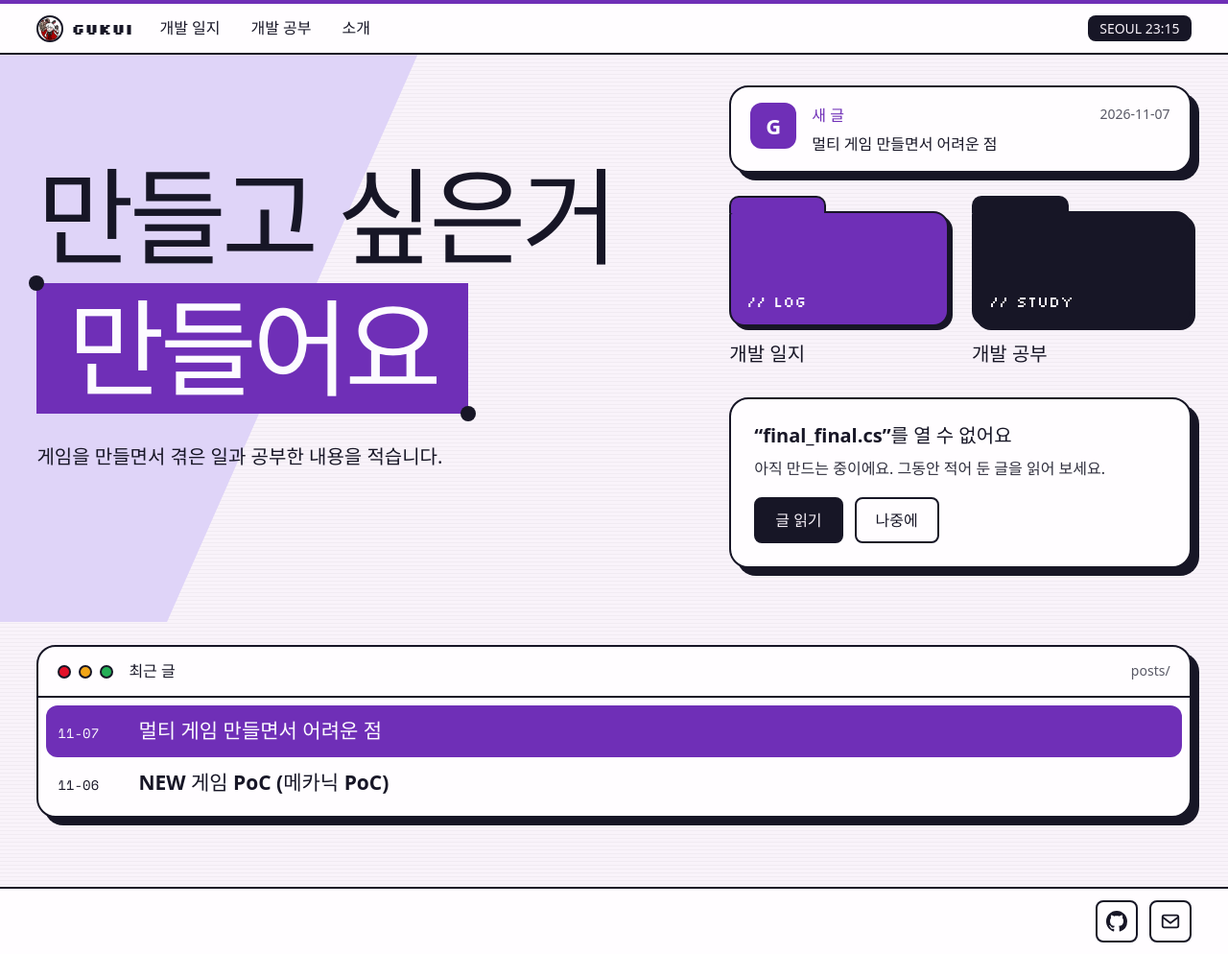
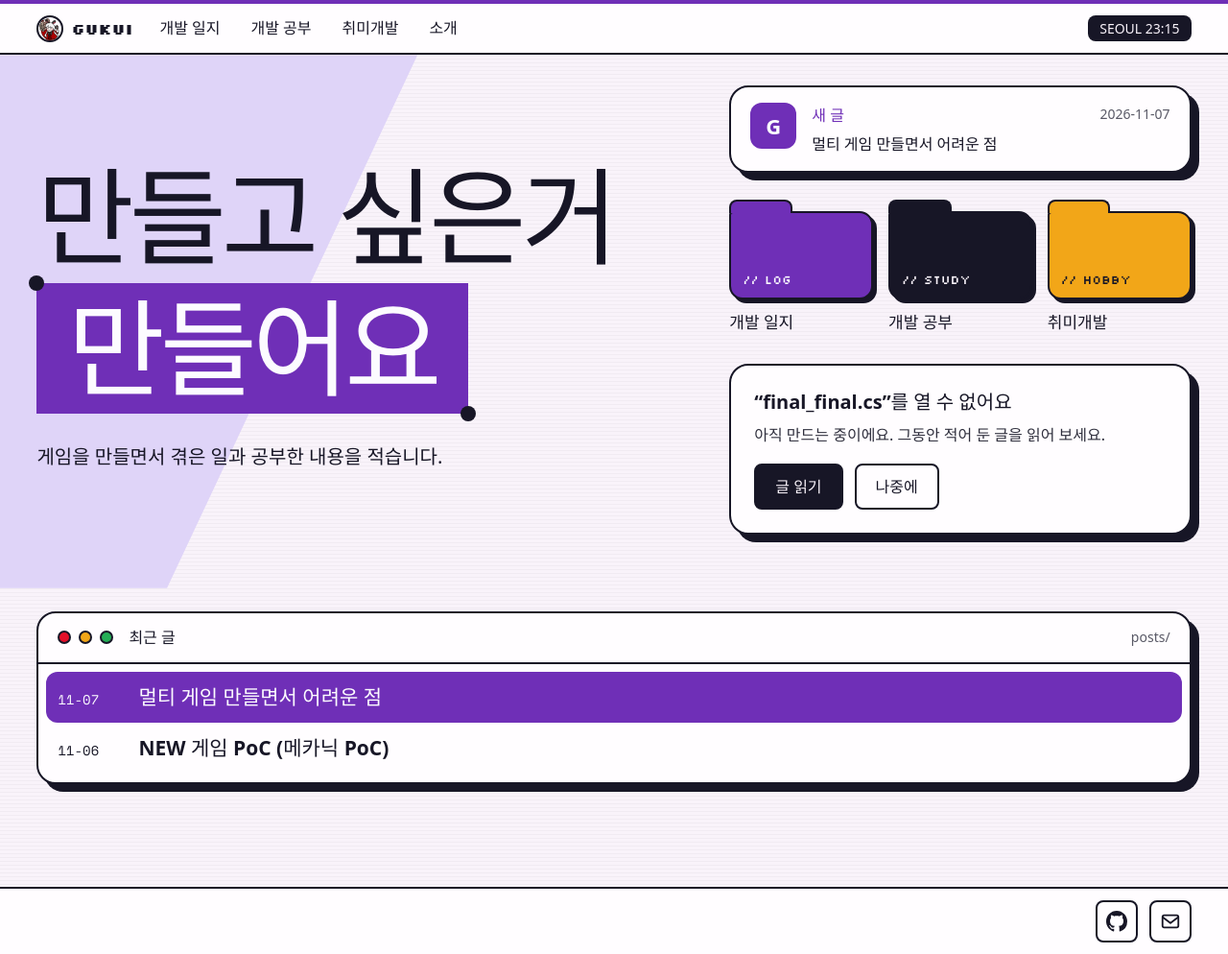
Before and after one commit to Gukui0516/Gukui0516.github.io, a Jekyll site: the page built from index.html, in a window 1280 px wide and 994 px high. Shown: the whole window at 96% size. Built offline with Jekyll 4.4.1, drawn with Linux system fonts in a browser that asks for light colours; some web fonts are replaced.

Commit message:
Add hobby development section

```diff
--- a/_data/categories.yml
+++ b/_data/categories.yml
@@ -1,2 +1,3 @@
 log: 개발 일지
 study: 개발 공부
+hobby: 취미개발
--- a/_includes/folders.html
+++ b/_includes/folders.html
@@ -1,4 +1,5 @@
 <div class="folders">
   <a class="folder" href="{{ '/log/' | relative_url }}"><span class="shape">// LOG</span>개발 일지</a>
   <a class="folder folder--ink" href="{{ '/study/' | relative_url }}"><span class="shape">// STUDY</span>개발 공부</a>
+  <a class="folder folder--hobby" href="{{ '/hobby/' | relative_url }}"><span class="shape">// HOBBY</span>취미개발</a>
 </div>
--- a/_layouts/default.html
+++ b/_layouts/default.html
@@ -19,6 +19,7 @@
     <nav class="menu" aria-label="주 메뉴">
       <a href="{{ '/log/' | relative_url }}"{% if page.url == '/log/' or page.categories contains 'log' %} aria-current="page"{% endif %}>개발 일지</a>
       <a href="{{ '/study/' | relative_url }}"{% if page.url == '/study/' or page.categories contains 'study' %} aria-current="page"{% endif %}>개발 공부</a>
+      <a href="{{ '/hobby/' | relative_url }}"{% if page.url == '/hobby/' or page.categories contains 'hobby' %} aria-current="page"{% endif %}>취미개발</a>
       <a href="{{ '/about/' | relative_url }}"{% if page.url == '/about/' %} aria-current="page"{% endif %}>소개</a>
     </nav>
     <span class="status" id="clock">SEOUL</span>
--- a/assets/css/main.css
+++ b/assets/css/main.css
@@ -65,13 +65,14 @@ p { margin: 0; }
 .toast small { color: var(--color-muted); font-size: 14px; white-space: nowrap; }
 .toast > span:last-child { grid-column: 2 / 4; font-size: 16px; line-height: 1.5; }
 
-.folders { margin-top: 12px; display: grid; grid-template-columns: repeat(2, minmax(0, 1fr)); gap: 24px; }
-.folder { display: block; color: var(--color-ink); font-size: 20px; font-weight: 700; text-decoration: none; transition: translate 120ms ease-out; }
+.folders { margin-top: 12px; display: grid; grid-template-columns: repeat(3, minmax(0, 1fr)); gap: 16px; }
+.folder { display: block; color: var(--color-ink); font-size: 17px; font-weight: 700; text-decoration: none; transition: translate 120ms ease-out; }
 .folder:hover { translate: 0 -4px; }
 .folder:active { translate: 0 2px; }
-.shape { position: relative; display: flex; align-items: flex-end; height: 120px; margin-bottom: 12px; padding: 16px; background: var(--color-key); border: var(--stroke) solid var(--color-ink); border-radius: 4px 16px 16px 16px; box-shadow: var(--shadow-s); color: var(--color-key-ink); font: 400 16px/1 var(--font-pixel); white-space: nowrap; }
-.shape::before { content: ""; position: absolute; left: -2px; top: -18px; width: 45%; height: 18px; background: var(--color-key); border: var(--stroke) solid var(--color-ink); border-bottom: 0; border-radius: 10px 10px 0 0; }
+.shape { position: relative; display: flex; align-items: flex-end; height: 92px; margin-bottom: 10px; padding: 12px; background: var(--color-key); border: var(--stroke) solid var(--color-ink); border-radius: 4px 14px 14px 14px; box-shadow: var(--shadow-s); color: var(--color-key-ink); font: 400 13px/1 var(--font-pixel); white-space: nowrap; }
+.shape::before { content: ""; position: absolute; left: -2px; top: -14px; width: 45%; height: 14px; background: var(--color-key); border: var(--stroke) solid var(--color-ink); border-bottom: 0; border-radius: 8px 8px 0 0; }
 .folder--ink .shape, .folder--ink .shape::before { background: var(--color-ink); color: var(--color-paper); }
+.folder--hobby .shape, .folder--hobby .shape::before { background: var(--color-amber); color: var(--color-ink); }
 
 .dialog { padding: 24px; }
 .dialog h2 { font-size: 20px; font-weight: 700; line-height: 1.4; }
@@ -171,6 +172,9 @@ body > footer { padding: 12px var(--gutter); background: var(--color-card); bord
   .hero { padding-left: 0; }
 }
 @media (max-width: 34rem) {
+  .menubar { gap: 6px 8px; padding-inline: 12px; }
+  .menu { flex: 1; flex-wrap: nowrap; gap: 2px; font-size: 14px; }
+  .menu a { padding-inline: 5px; }
   .row { grid-template-columns: minmax(0, 1fr) auto; }
   .row strong { grid-column: 1 / 3; grid-row: 1; }
   .status { display: none; }
```
Also changed, not shown: hobby.html (added, +7 -0 lines).
